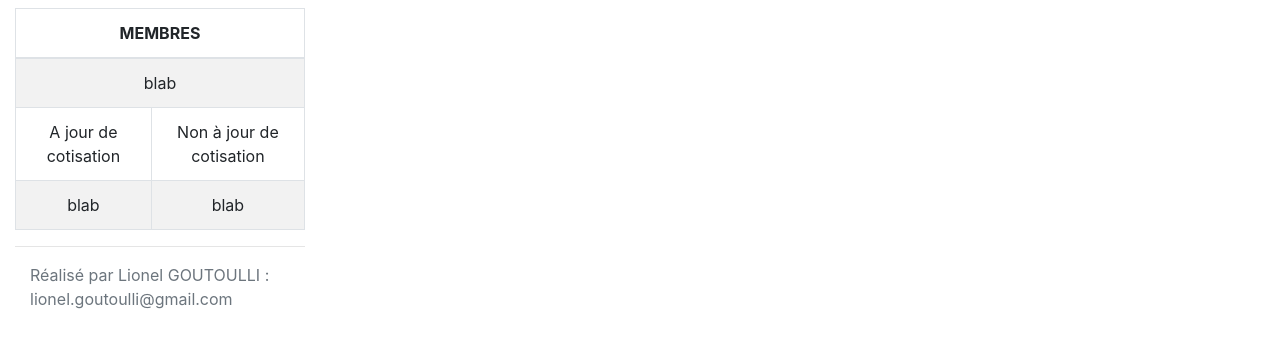
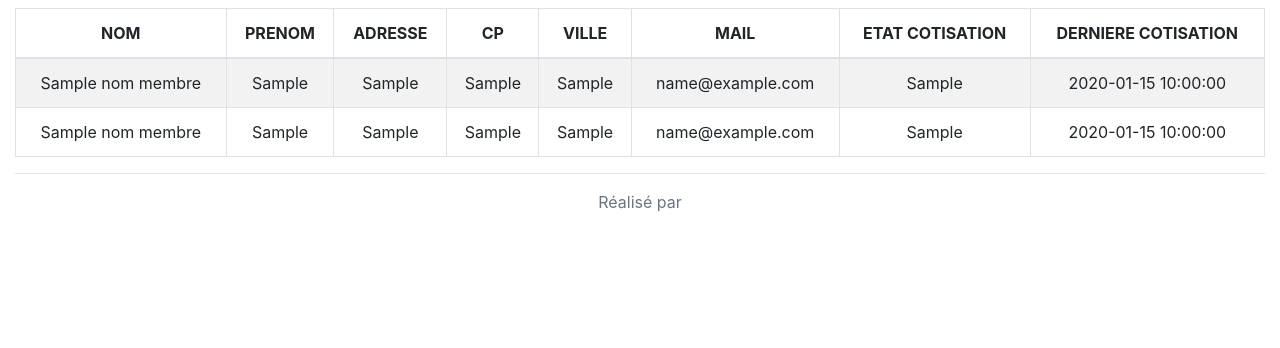
Before and after one commit to Kourylles/GestionASM17, a Symfony app: template templates/GestionASM17/membres.html.twig in a window 1280 px wide. Shown: the part 62-410 px from the top of the page. Run offline with Twig, Linux system fonts and the light colour scheme; the template is opened without the code that fills it: most values are stand-ins (such as "Sample title", 1, 10 or a date in 2020); some libraries are stand-ins or nearby versions.

Commit message:
Ajout page Membre(Controller et template)

```diff
--- a/composer.json
+++ b/composer.json
@@ -13,7 +13,7 @@
         "symfony/framework-bundle": "^4.0",
         "symfony/lts": "^4@dev",
         "symfony/monolog-bundle": "^3.1",
-        "symfony/orm-pack": "*",
+        "symfony/orm-pack": "^1.0",
         "symfony/process": "^4.0",
         "symfony/security-bundle": "^4.0",
         "symfony/serializer-pack": "*",
@@ -30,7 +30,7 @@
         "symfony/css-selector": "^4.0",
         "symfony/debug-pack": "*",
         "symfony/dotenv": "^4.0",
-        "symfony/maker-bundle": "^1.0",
+        "symfony/maker-bundle": "^1.4",
         "symfony/phpunit-bridge": "^4.0",
         "symfony/profiler-pack": "*",
         "symfony/web-server-bundle": "^4.0"
--- a/config/services.yaml
+++ b/config/services.yaml
@@ -1,7 +1,7 @@
 # Put parameters here that don't need to change on each machine where the app is deployed
 # https://symfony.com/doc/current/best_practices/configuration.html#application-related-configuration
 parameters:
-    locale: 'en'
+    locale: 'fr'
 
 services:
     # default configuration for services in *this* file
--- a/templates/GestionASM17/membres.html.twig
+++ b/templates/GestionASM17/membres.html.twig
@@ -9,25 +9,33 @@
               </div>
               <br>
               <div class="row">
-              <div class="col-sm-3">
+              <div class="col-sm-12">
                 <table class="table table-bordered table-striped ">
                   <tbody>
                     <thead>
                       <tr >
-                        <th colspan="2" style="text-align:center;">MEMBRES</th>
-                          </tr>
+                        <th style="text-align:center;">NOM</th>
+                        <th style="text-align:center;">PRENOM</th>
+                        <th style="text-align:center;">ADRESSE</th>
+                        <th style="text-align:center;">CP</th>
+                        <th style="text-align:center;">VILLE</th>
+                        <th style="text-align:center;">MAIL</th>
+                        <th style="text-align:center;">ETAT COTISATION</th>
+                        <th style="text-align:center;">DERNIERE COTISATION</th>
+                      </tr>
                     </thead>
+                    {% for nb_user in 1..NbreMembre %}
                       <tr>
-                        <td colspan="2" style="text-align:center;">blab</td>
+                        <td style="text-align:center;">{{NomMembre}}</td>
+                        <td style="text-align:center;">{{PrenomMembre}}</td>
+                        <td style="text-align:center;">{{AdresseMembre}}</td>
+                        <td style="text-align:center;">{{CpAdresseMembre}}</td>
+                        <td style="text-align:center;">{{VilleAdresseMembre}}</td>
+                        <td style="text-align:center;">{{MailMembre}}</td>
+                        <td style="text-align:center;">{{EtatCotiMembre}}</td>
+                        <td style="text-align:center;">{{DatePaiementCotiMembre}}</td>
                       </tr>
-                      <tr>
-                        <td style="text-align:center;">A jour de cotisation </td>
-                        <td style="text-align:center;">Non à jour de cotisation</td>
-                      </tr>
-                      <tr>
-                        <td style="text-align:center;">blab</td>
-                        <td style="text-align:center;">blab</td>
-                      </tr>
+                    {% endfor %}
                   </tbody>
                 </table>
 {% endblock %}
--- a/templates/base.html.twig
+++ b/templates/base.html.twig
@@ -53,17 +53,19 @@
 
             {% block body %}
             {% endblock %}
-            {# Ligne de séparation #}
-          <hr>
           {# Pied de page #}
           <footer class="footer">
+          {# Ligne de séparation #}
+          <hr>
             <div class="container">
-              <span class="text-muted" style="text-align:center;">Réalisé par Lionel GOUTOULLI : lionel.goutoulli@gmail.com</span>
+              <div class="row">
+                <div class="col-lg-12">
+                  <p class="text-muted" style="text-align:center;">Réalisé par {{app_webmaster}} </p>
+                </div>
+              </div>
             </div>
           </footer>
         </div>
-
-
         {% block javascripts %}
           <script src="https://code.jquery.com/jquery-3.3.1.slim.min.js" integrity="sha384-q8i/X+965DzO0rT7abK41JStQIAqVgRVzpbzo5smXKp4YfRvH+8abtTE1Pi6jizo" crossorigin="anonymous"></script>
           <script src="https://cdnjs.cloudflare.com/ajax/libs/popper.js/1.14.0/umd/popper.min.js" integrity="sha384-cs/chFZiN24E4KMATLdqdvsezGxaGsi4hLGOzlXwp5UZB1LY//20VyM2taTB4QvJ" crossorigin="anonymous"></script>
```
Also changed, not shown: config/routes.yaml (+4 -4 lines), src/Controller/MembresController.php (added, +34 -0 lines), 2 other files.
